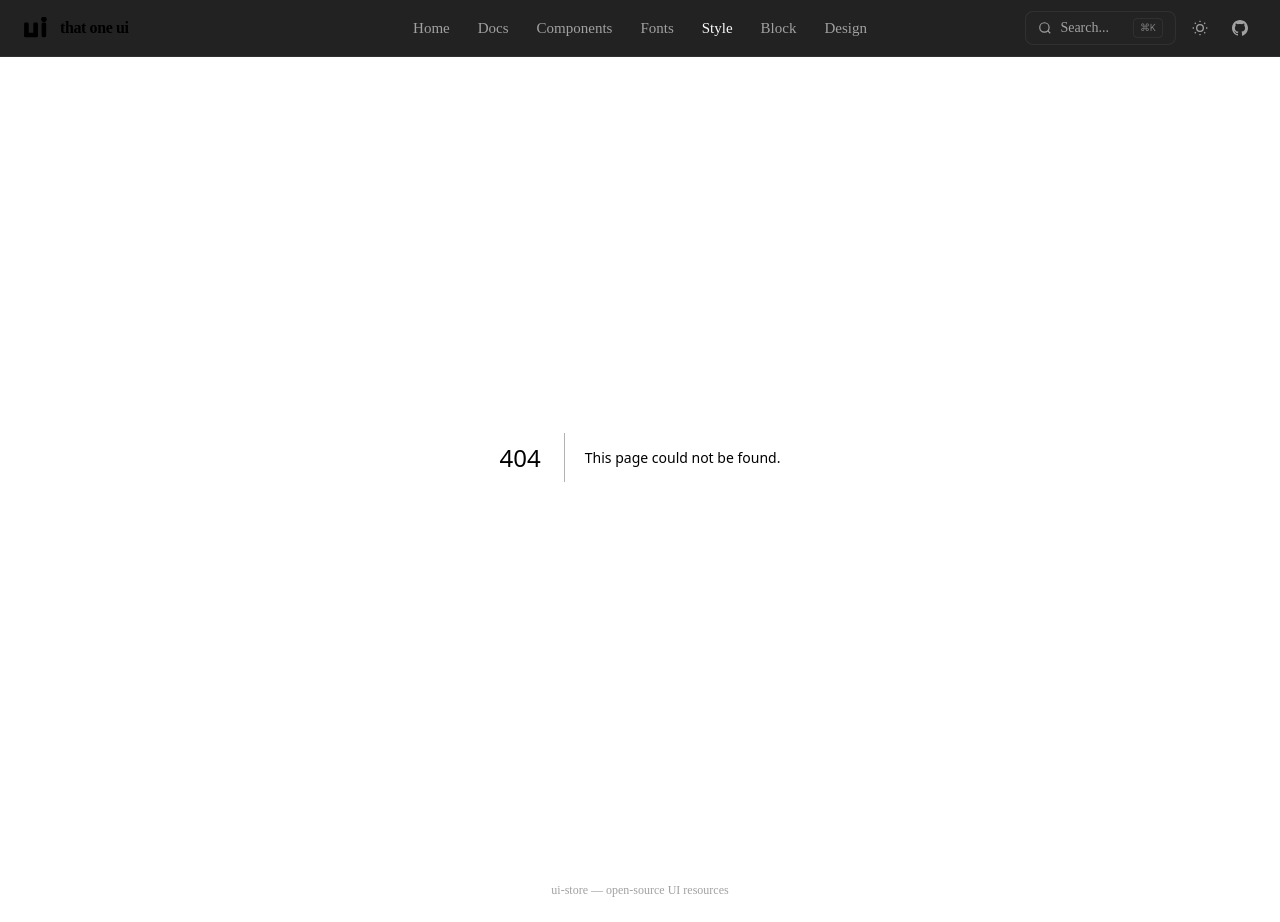
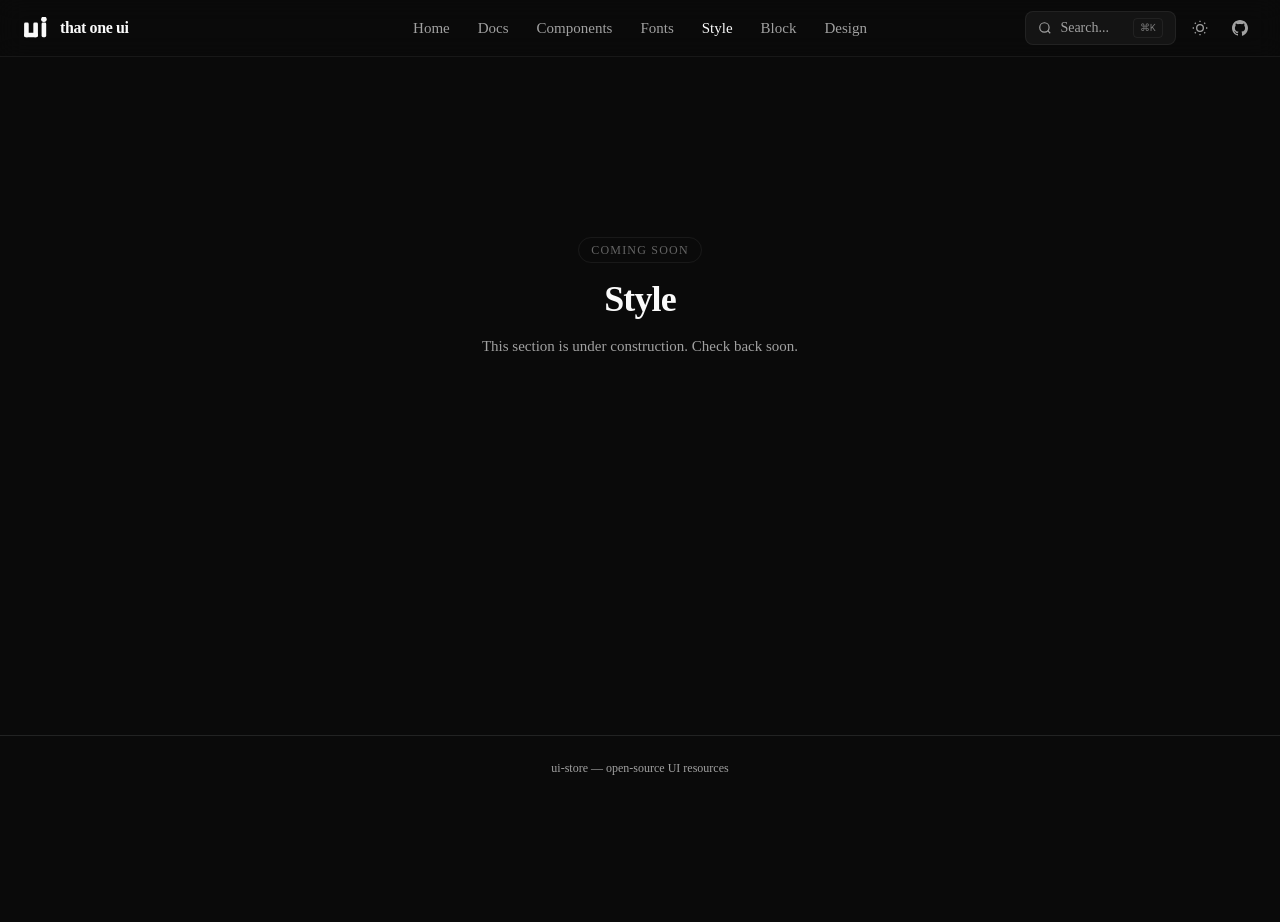
Before and after one commit to kophaiqui/ui-store, a Next.js app: page /style in a window 1280 px wide. Before the commit this address had no page. After the commit the page ends 800 px from the top, so only its background shows below. Built offline with nearby package versions, Linux system fonts and the light colour scheme.

Commit message:
feat(ui): scaffold Block, Design, and Style page routes

```diff
--- /dev/null
+++ b/app/block/page.tsx
@@ -0,0 +1,17 @@
+import type { Metadata } from "next";
+
+export const metadata: Metadata = { title: "Block" };
+
+export default function BlockPage() {
+  return (
+    <div className="flex min-h-[60vh] flex-col items-center justify-center gap-4 text-center">
+      <div className="rounded-full border border-border/60 px-3 py-1 text-xs font-medium uppercase tracking-widest text-muted-foreground/60">
+        Coming soon
+      </div>
+      <h1 className="text-4xl font-bold tracking-tight">Block</h1>
+      <p className="max-w-sm text-[15px] text-muted-foreground">
+        This section is under construction. Check back soon.
+      </p>
+    </div>
+  );
+}
--- /dev/null
+++ b/app/design/page.tsx
@@ -0,0 +1,17 @@
+import type { Metadata } from "next";
+
+export const metadata: Metadata = { title: "Design" };
+
+export default function DesignPage() {
+  return (
+    <div className="flex min-h-[60vh] flex-col items-center justify-center gap-4 text-center">
+      <div className="rounded-full border border-border/60 px-3 py-1 text-xs font-medium uppercase tracking-widest text-muted-foreground/60">
+        Coming soon
+      </div>
+      <h1 className="text-4xl font-bold tracking-tight">Design</h1>
+      <p className="max-w-sm text-[15px] text-muted-foreground">
+        This section is under construction. Check back soon.
+      </p>
+    </div>
+  );
+}
--- /dev/null
+++ b/app/style/page.tsx
@@ -0,0 +1,21 @@
+import type { Metadata } from "next";
+
+export const metadata: Metadata = { title: "Style" };
+
+export default function StylePage() {
+  return <ComingSoon label="Style" />;
+}
+
+function ComingSoon({ label }: { label: string }) {
+  return (
+    <div className="flex min-h-[60vh] flex-col items-center justify-center gap-4 text-center">
+      <div className="rounded-full border border-border/60 px-3 py-1 text-xs font-medium uppercase tracking-widest text-muted-foreground/60">
+        Coming soon
+      </div>
+      <h1 className="text-4xl font-bold tracking-tight">{label}</h1>
+      <p className="max-w-sm text-[15px] text-muted-foreground">
+        This section is under construction. Check back soon.
+      </p>
+    </div>
+  );
+}
```
